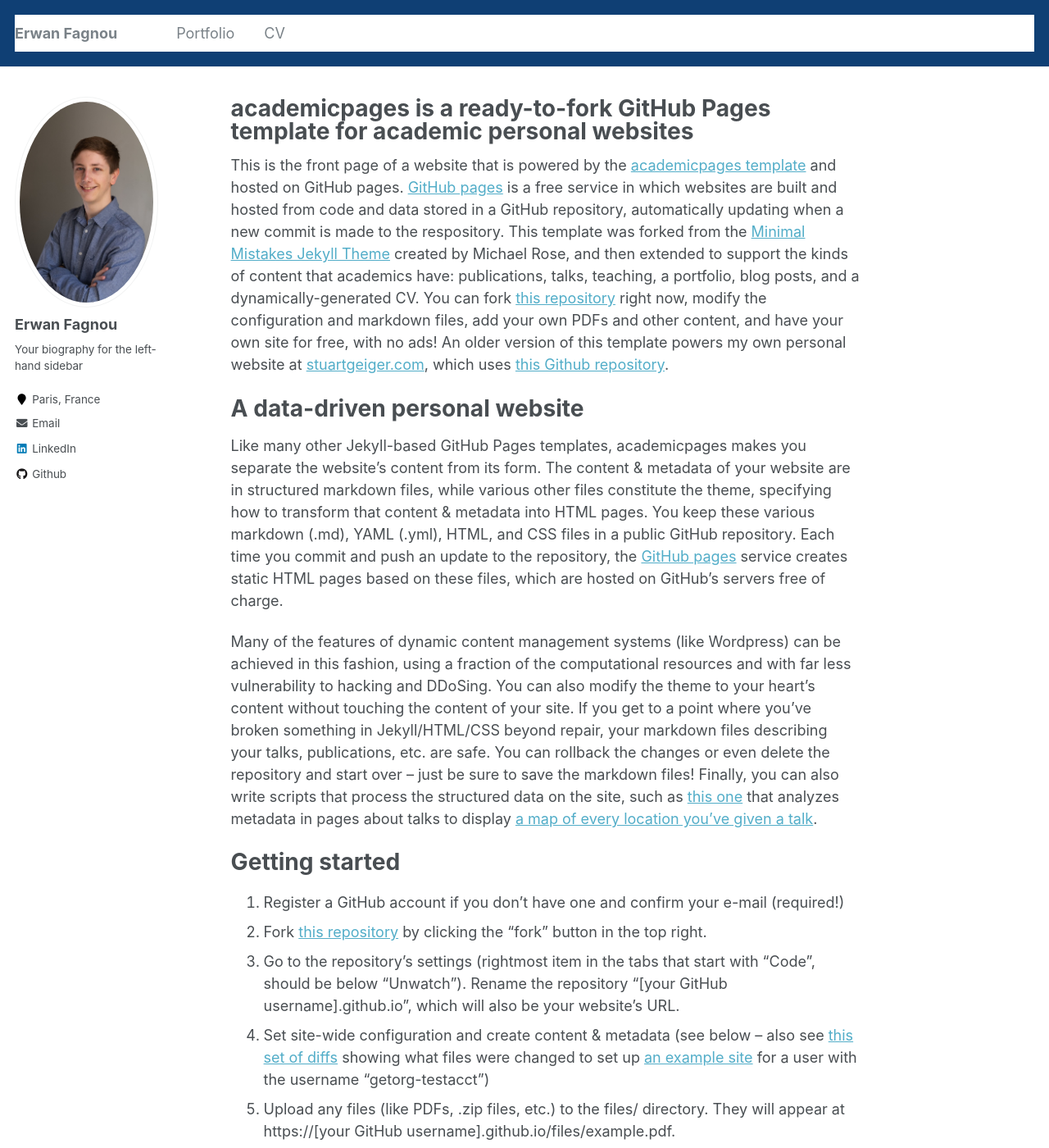
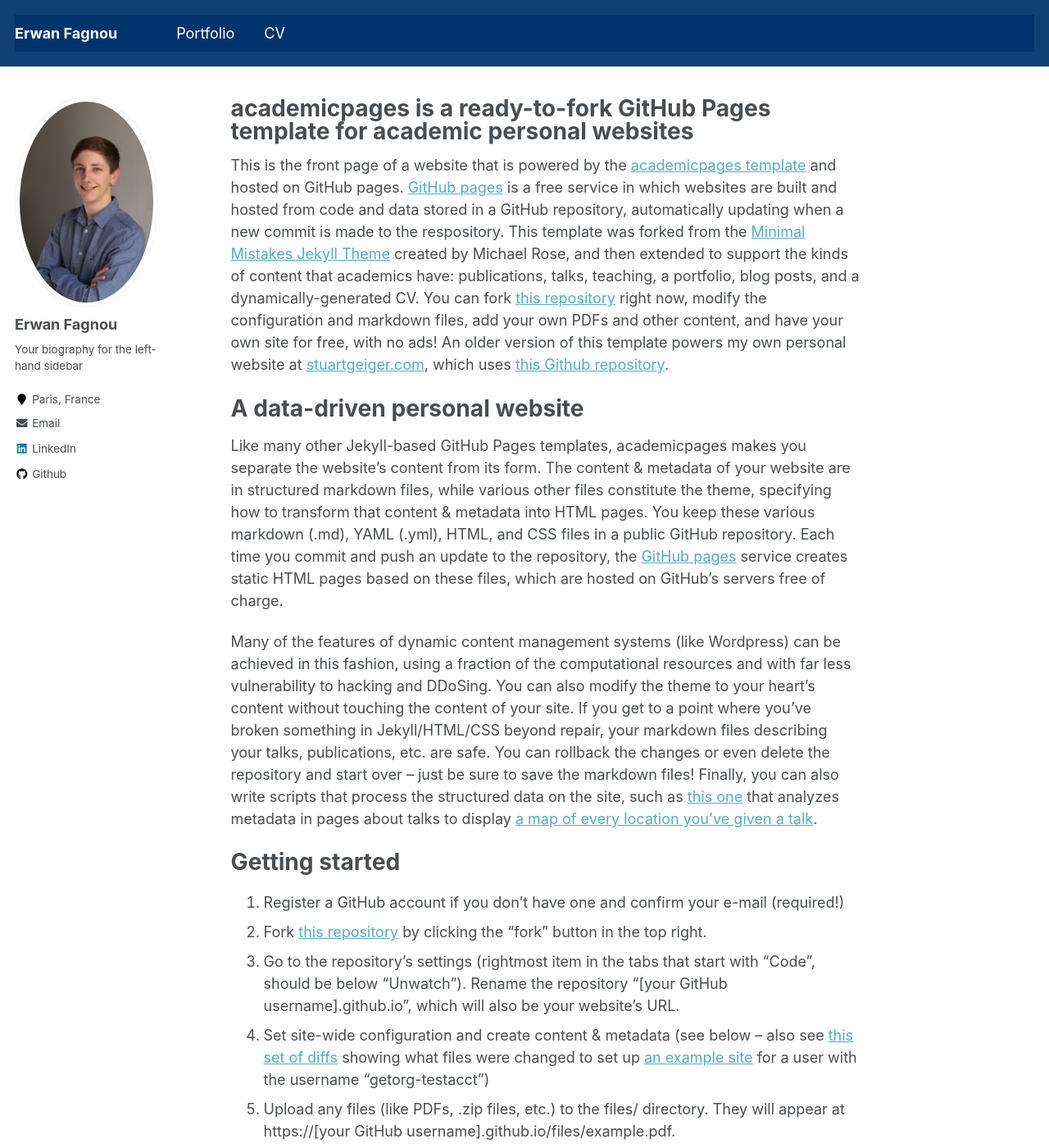
Before and after one commit to ErwanFagnou/erwanfagnou.github.io, a Jekyll site: the page built from _pages/about.md, in a window 1280 px wide and 1400 px high. Shown: the whole window at 82% size. Built offline with Jekyll 4.4.1, drawn with Linux system fonts in a browser that asks for light colours.

Commit message:
navbar color test

```diff
--- a/_sass/_masthead.scss
+++ b/_sass/_masthead.scss
@@ -11,15 +11,13 @@
           animation-delay: 0.15s;
   z-index: 20;
 
-  background-color: $nav-background-color; // custom
+  background-color: $masthead-background-color; // custom
 
   &__inner-wrap {
     @include container;
     @include clearfix;
     padding: 1em 1em 1em;
     font-family: $sans-serif-narrow;
-
-    background-color: #00000000; // custom
 
     @include breakpoint($x-large) {
       max-width: $x-large;
@@ -31,11 +29,6 @@
 
     a {
       text-decoration: none;
-      color: $nav-text-color; // custom
-    }
-
-    a:hover {
-      color: $nav-text-color-hover; // custom
     }
   }
 }
--- a/_sass/_navigation.scss
+++ b/_sass/_navigation.scss
@@ -175,7 +175,8 @@
 .greedy-nav {
   position: relative;
   min-width: 250px;
-  background: $background-color;
+  //background: $background-color;
+  background: $masthead-background-color;
 
   a {
     display: block;
--- a/_sass/_variables.scss
+++ b/_sass/_variables.scss
@@ -65,9 +65,9 @@ $border-color               : $lighter-gray;
 $theme-color              : #00336cf0;
 
 // Navigation top bar
-$nav-background-color       : $theme-color;
-$nav-text-color             : #fff;
-$nav_text-color-hover       : #fff;
+$masthead-background-color       : $theme-color;
+$masthead-link-color        : #fff;
+$masthead-link-color-hover  : #fff;
 
 /* end =================== */
 
@@ -105,8 +105,8 @@ $xing-color                 : #006567;
 $link-color                 : $info-color;
 $link-color-hover           : mix(#000, $link-color, 25%);
 $link-color-visited         : mix(#fff, $link-color, 25%);
-$masthead-link-color        : $primary-color;
-$masthead-link-color-hover  : mix(#000, $primary-color, 25%);
+//$masthead-link-color        : $primary-color;
+//$masthead-link-color-hover  : mix(#000, $primary-color, 25%);
 
 
 /*
```
